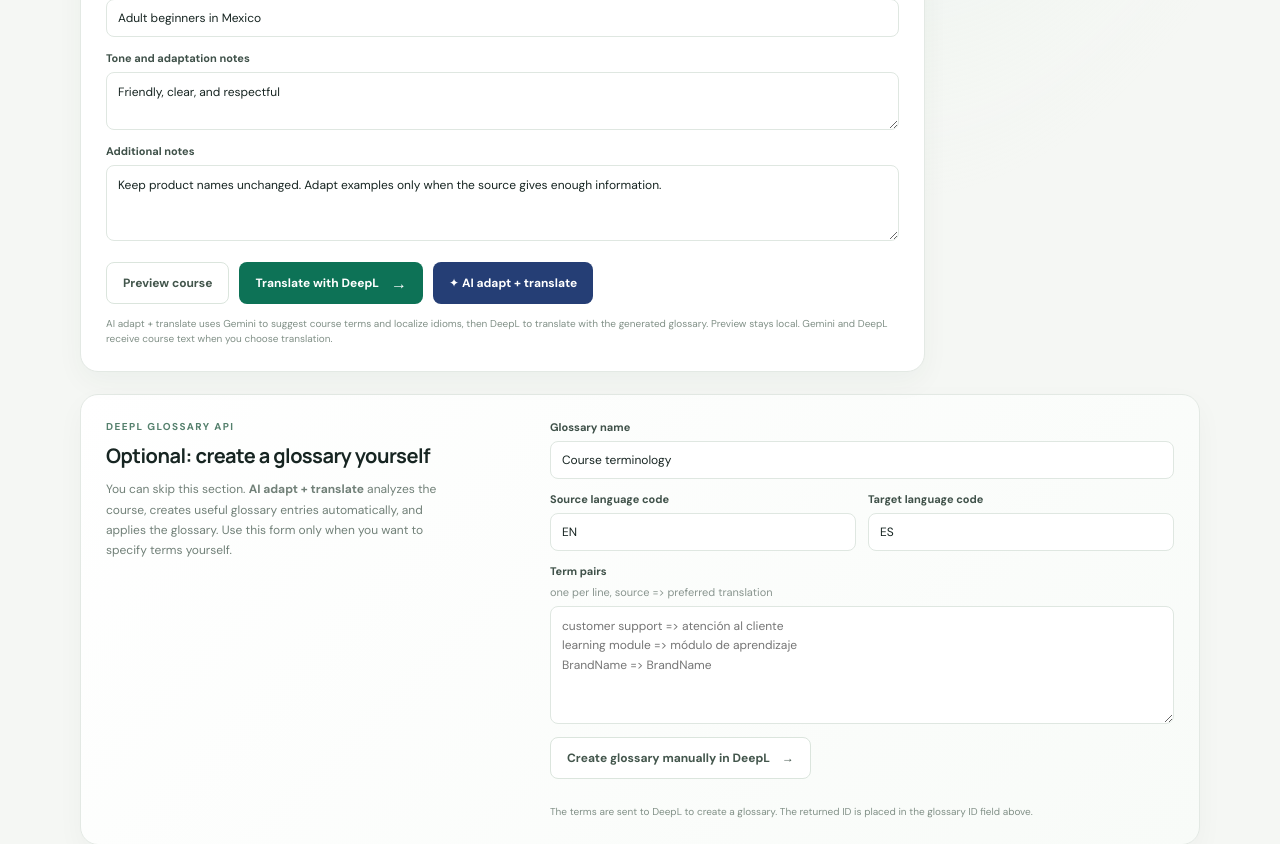
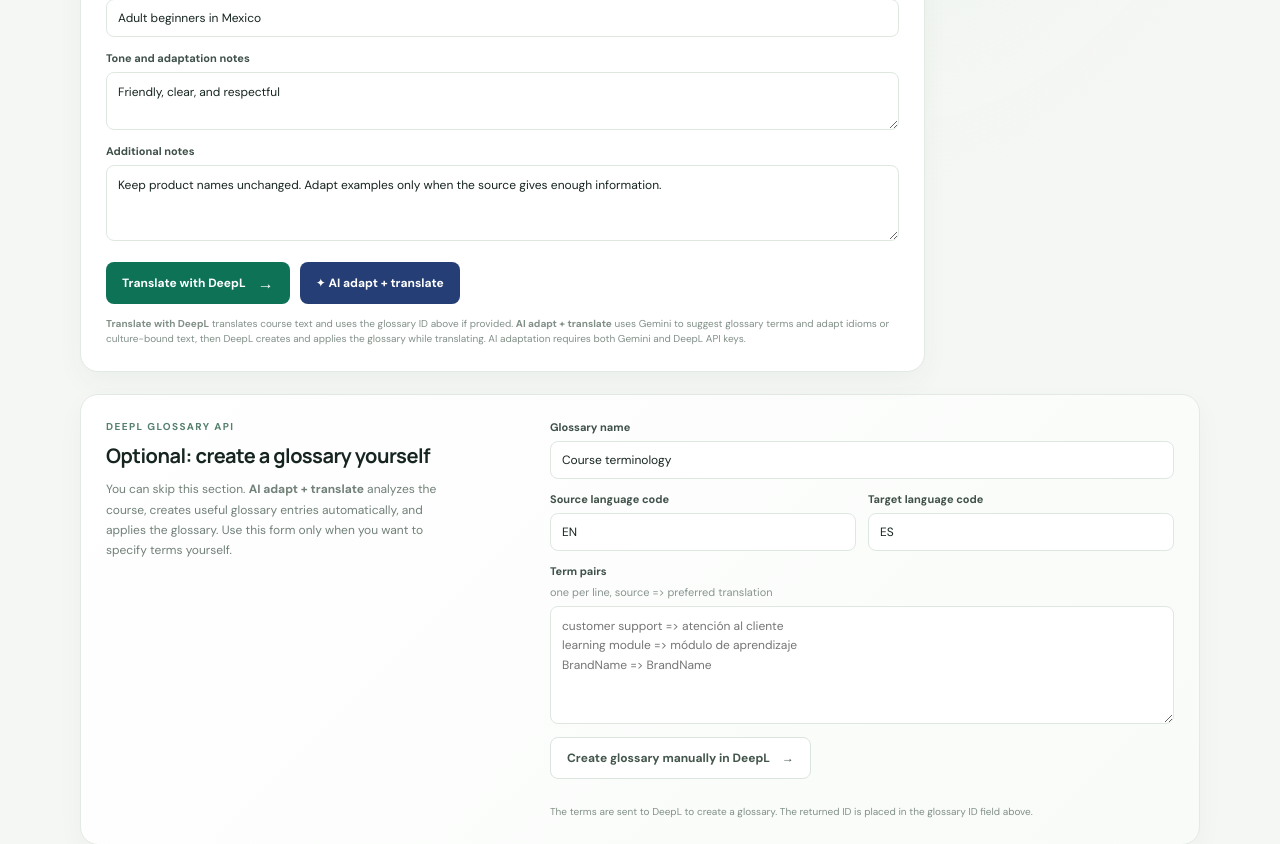
Before and after one commit to ManasTarare/course_local, a Flask app: page / in a window 1280 px wide. Shown: the part 917-1761 px from the top of the page. Run offline with Flask 3, Linux system fonts and the light colour scheme.

Commit message:
Keep DeepL and AI localization options

```diff
--- a/templates/index.html
+++ b/templates/index.html
@@ -64,11 +64,10 @@
         </label>
 
         <div class="actions">
-          <button class="button button-secondary" type="submit" name="action" value="preview">Preview course</button>
           <button class="button button-primary" type="submit" name="action" value="translate">Translate with DeepL <span>→</span></button>
           <button class="button button-ai" type="submit" name="action" value="ai_translate">✦ AI adapt + translate</button>
         </div>
-        <p class="privacy-note">AI adapt + translate uses Gemini to suggest course terms and localize idioms, then DeepL to translate with the generated glossary. Preview stays local. Gemini and DeepL receive course text when you choose translation.</p>
+        <p class="privacy-note"><b>Translate with DeepL</b> translates course text and uses the glossary ID above if provided. <b>AI adapt + translate</b> uses Gemini to suggest glossary terms and adapt idioms or culture-bound text, then DeepL creates and applies the glossary while translating. AI adaptation requires both Gemini and DeepL API keys.</p>
       </form>
 
       <aside class="info-card">
```
Also changed, not shown: README.md.
